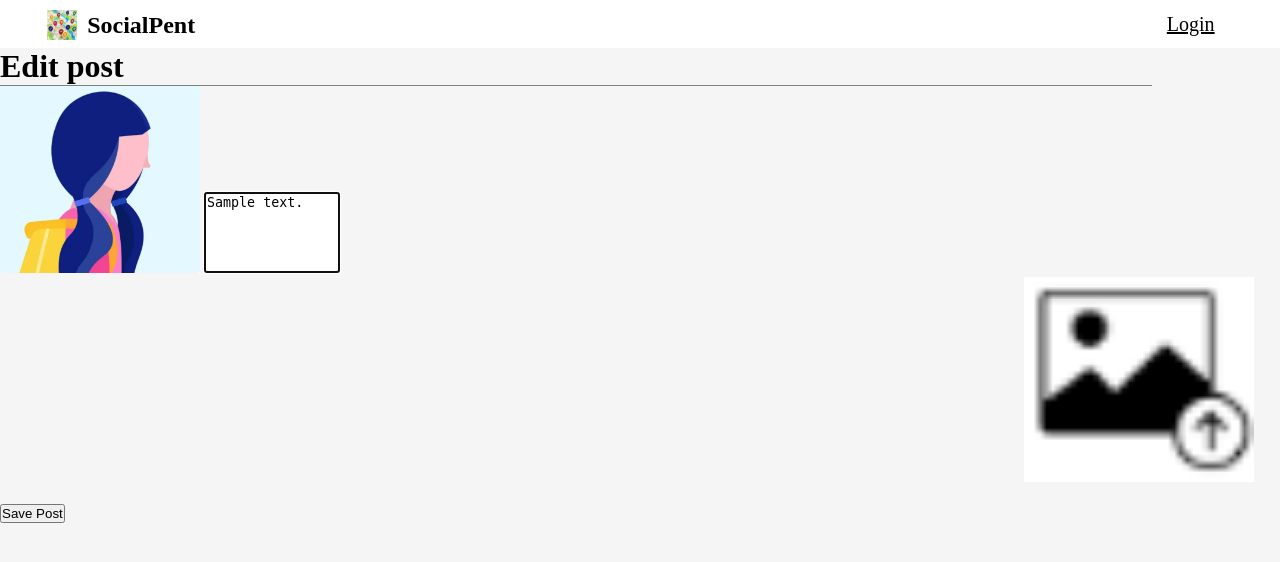
After one commit to GeorgeCloud/SocialPent, a Flask app: template templates/post_edit.html in a window 1280 px wide. The commit adds this page. Shown: the top 562 px of the page. Run offline with Flask 2, Linux system fonts and the light colour scheme; the template is opened without the code that fills it: most values are stand-ins (such as "Sample title", 1, 10 or a date in 2020).

Commit message:
add: css & view post route & edit post route

```diff
--- a/static/styles.css
+++ b/static/styles.css
@@ -197,6 +197,41 @@ a:link {
     background-color: rgb(255, 255, 255);
 }
 
+.gd-content label {
+    font-weight: bold;
+    font-family: 'Lato', sans-serif;
+    font-size: 15px;
+    letter-spacing: 1px;
+    padding-bottom: 7px;
+}
+
+.image-upload>input {
+    display: none;
+}
+
+.image-upload img {
+    width: 90%;
+}
+
+.image-upload {
+    margin-left: 80%;
+}
+
+.image-upload label {
+    padding: 0;
+}
+
+.for-border-top {
+    border-top: solid;
+    border-color: gray;
+    border-width: 1px;
+    width: 90%
+}
+.gd-content textarea {
+    border-color: white;
+    outline: none;
+    width: 100%;
+}
 
 .ml-10 {
     margin-left: 10px;
@@ -228,6 +263,7 @@ a:link {
     display: flex;
     flex-direction: column;
     justify-content: center;
+    align-items: center;
     padding-left: 20px;
 }
 
@@ -239,10 +275,15 @@ a:link {
 }
 
 .submit-message {
-    padding: 10px 50px;
+    padding: 8px 0px;
     width: 95%;
     display: flex;
     justify-content: center;
+    font-weight: bold;
+    font-size: 12px;
+    border: solid;
+    border-color: white;
+    background-color: rgb(235, 231, 231);
 }
 
 .create-account-banner {
--- /dev/null
+++ b/templates/partials/post_form.html
@@ -0,0 +1 @@
+<img src="{{ url_for('static', filename='images/profile-picture.png') }}" width="200px">
--- /dev/null
+++ b/templates/post_edit.html
@@ -0,0 +1,26 @@
+{% extends 'partials/_base.html' %}
+
+{% block body %}
+<div>
+    <form method='POST' action='/{{ username }}/posts/{{ post._id }}'>
+        <input type='hidden' name='_method' value='PUT'/>
+        <h1>Edit post</h1>
+        <div class="for-border-top">
+            <img src="{{ url_for('static', filename='images/profile-picture.png') }}" width="200px">
+            <textarea name="message" cols="30" rows="5" autofocus required>{{ post.message }}</textarea>
+        </div>
+        <div class="image-upload">
+        <label for="file-input">
+            <img src="{{ url_for('static', filename='/images/upload-icon.png') }}" width="200px">
+        </label>
+
+        <input id="file-input" type="file" />
+        </div>
+        <br>
+        <div>
+            <button type='submit'>Save Post</button>
+        </div>
+    </form>
+</div>
+
+{% endblock %}
```
Also changed, not shown: routes/users.py (+15 -0 lines), templates/explore.html (+12 -3 lines), templates/show_post.html (added, +14 -0 lines), templates/view_profile.html (+8 -5 lines), static/images/upload-icon.png (added).
